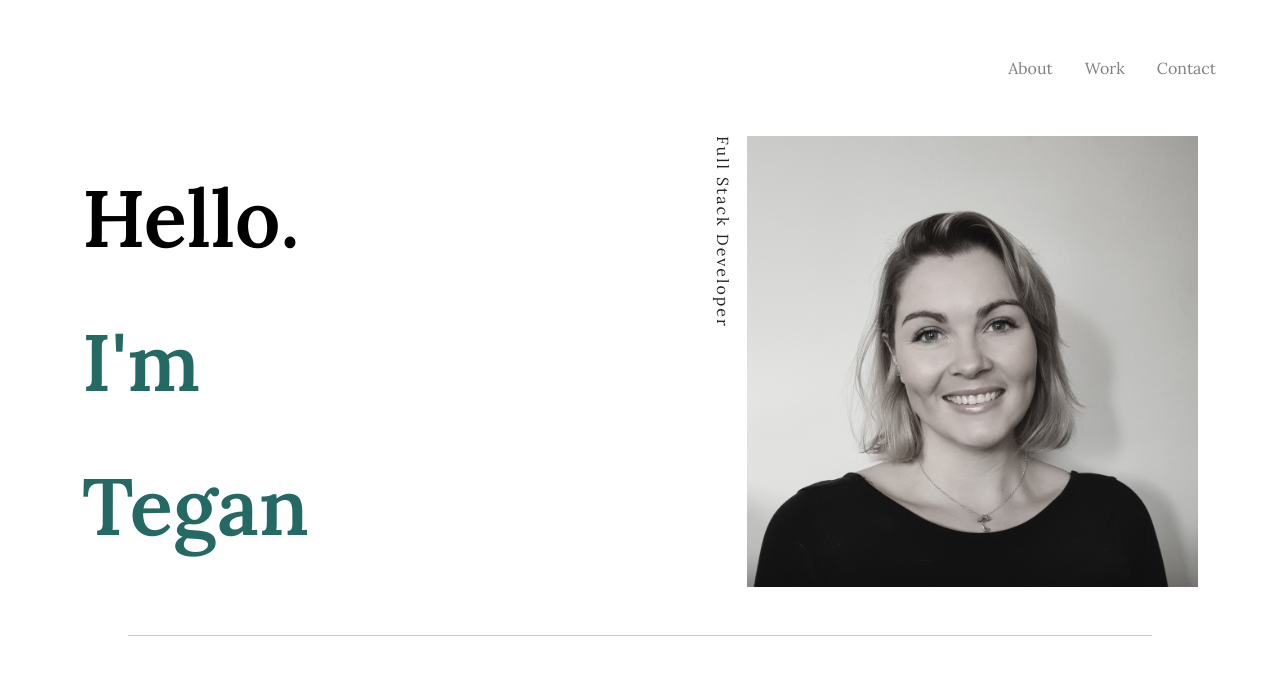
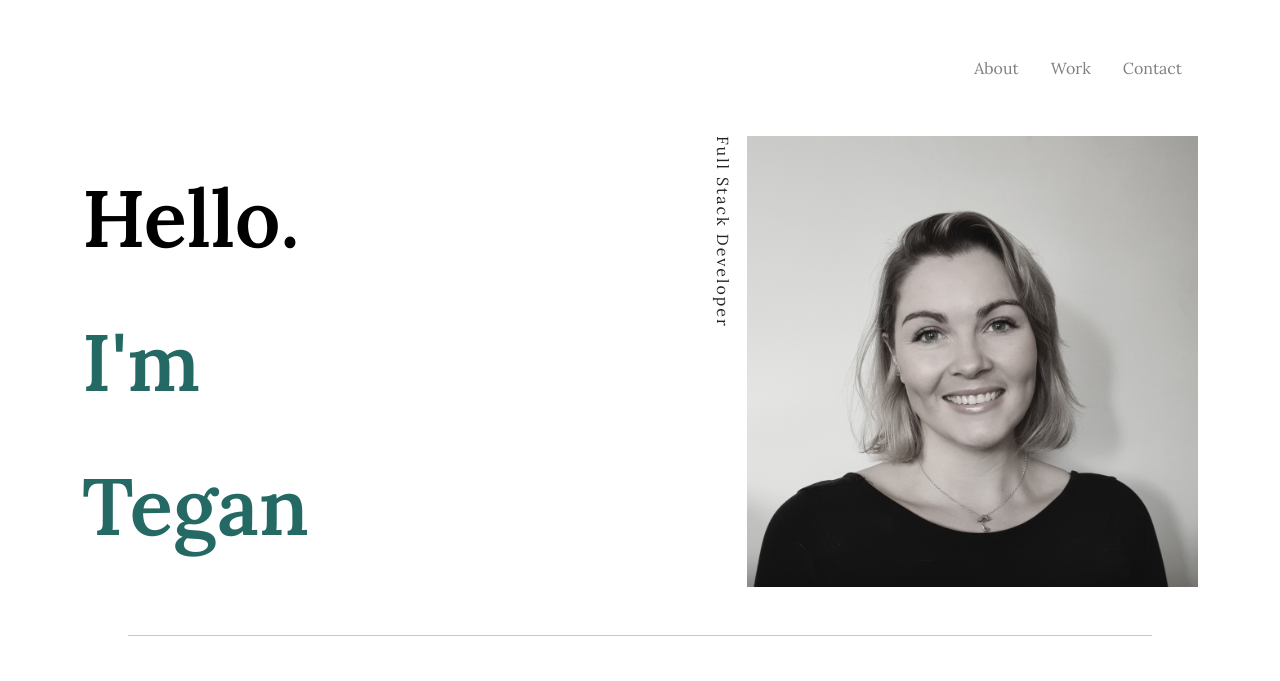
Before and after one commit to tc-gray/portfolio, a plain HTML site: page index.html in a window 1280 px wide. Shown: the top 681 px of the page. Drawn offline with nearby package versions, Linux system fonts and the light colour scheme.

Commit message:
nav padding

```diff
--- a/index.html
+++ b/index.html
@@ -11,7 +11,7 @@
   <link href="https://fonts.googleapis.com/css2?family=Lora:wght@400;500;600;700&display=swap" rel="stylesheet">
 </head>
 <body>
-  <ul class="nav justify-content-end p-5">
+  <ul class="container nav justify-content-end py-5">
     <li class="nav-item">
       <a class="nav-link" href="#about-me">About</a>
     </li>
```
